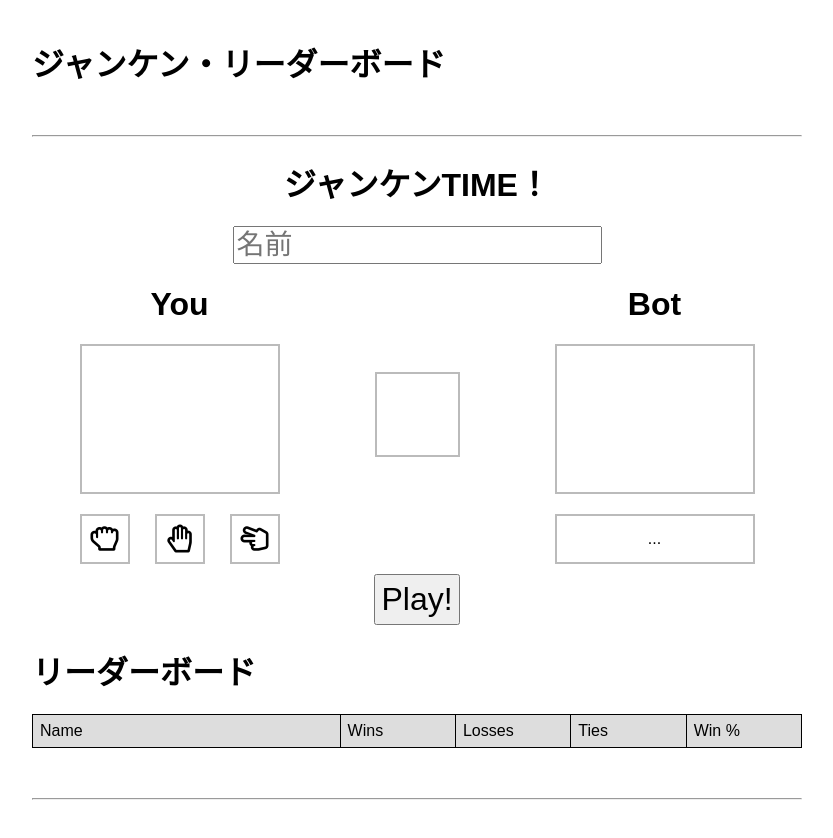
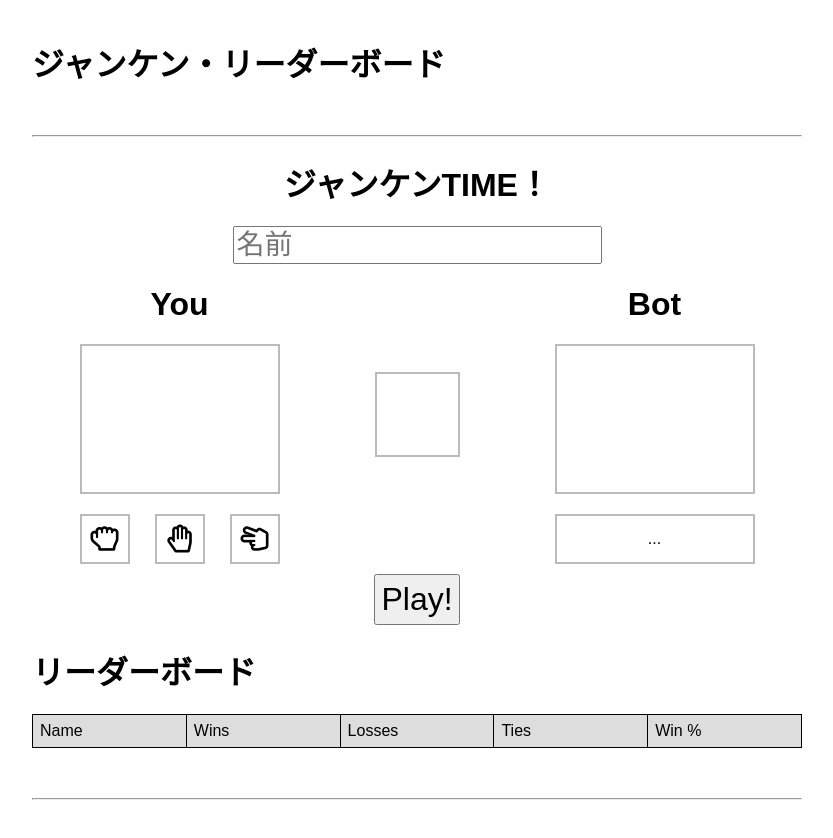
Before and after one commit to yukinorei/tpa-04-jannkenn-leader, a website: page public/index.html in a window 1280 px wide. Shown: the whole page, without its empty margins (238-1071 px from the left). Drawn offline with Linux system fonts and the light colour scheme; no server answers.

Commit message:
勝率100.00%でもマスからはみ出ないようにcss修正

```diff
--- a/public/css/jannkenn.css
+++ b/public/css/jannkenn.css
@@ -124,7 +124,7 @@
 }
 
 #leaderboard td {
-  width: 15%;
+  width: 40%;
 }
 
 #leaderboard tbody td:nth-child(2) {
```
